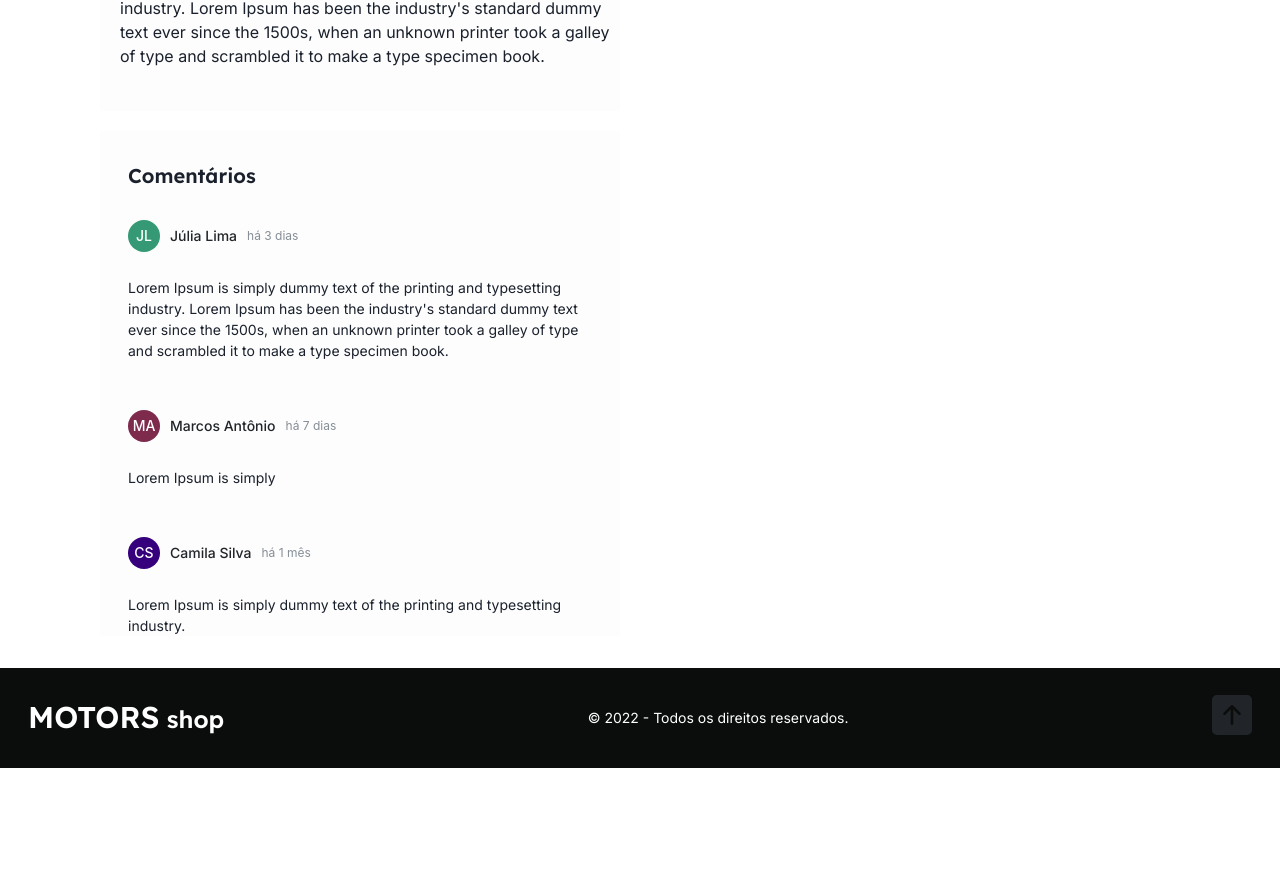
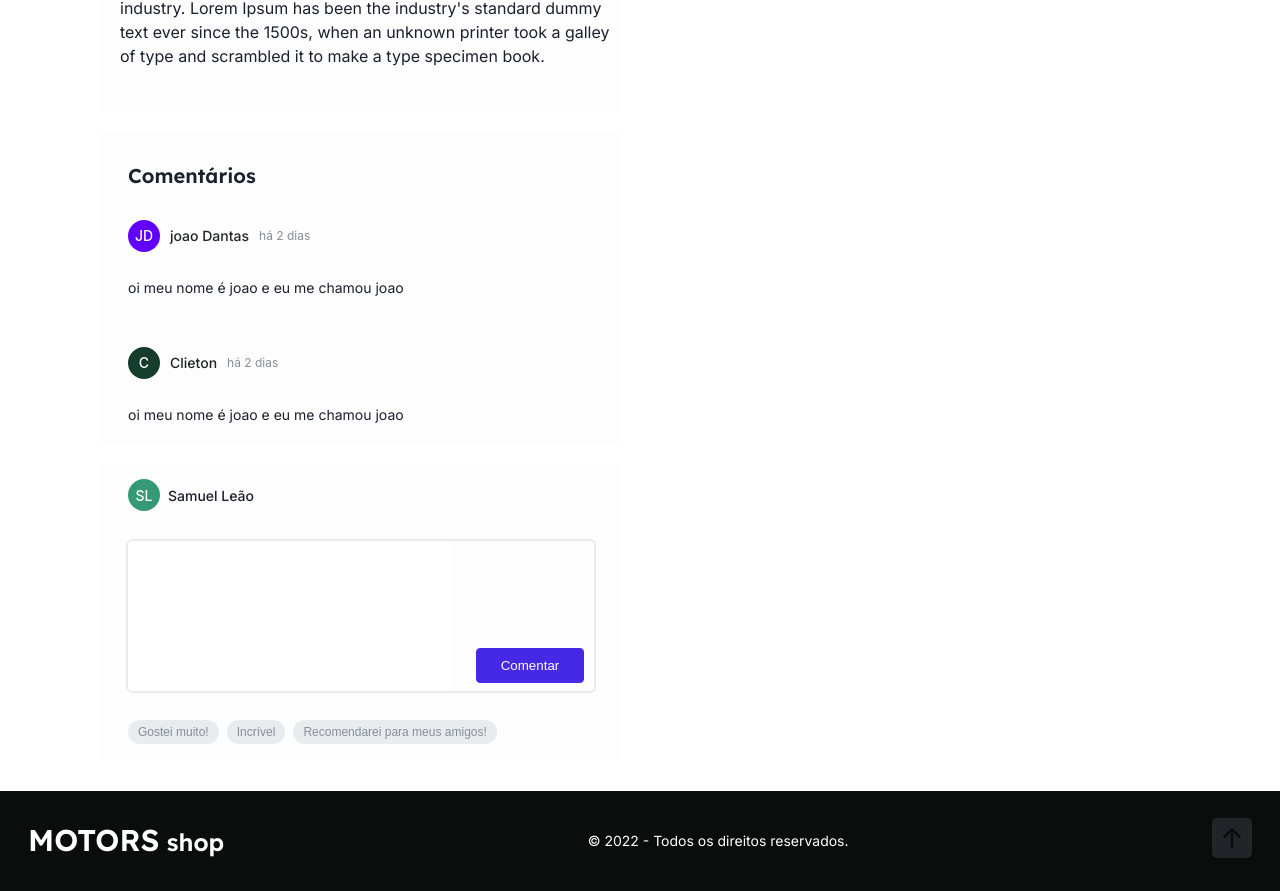
Before and after one commit to motors-shop-31/motors-shop, a React (Create React App) app in the folder motors-shop-front/: page /product in a window 1280 px wide. Shown: the part 850-1741 px from the top of the page. Before the commit the page ends 1618 px from the top, so only its background shows below. Built offline with nearby package versions, Linux system fonts and the light colour scheme.

Commit message:
feat: Input error and Page product

```diff
--- a/motors-shop-front/src/App.tsx
+++ b/motors-shop-front/src/App.tsx
@@ -4,7 +4,6 @@ import { FontsStyle } from "./styles/fonts";
 
 import { ButtonStyle } from "./styles/button";
 import { MainRoute } from "./routes/Route";
-import Navbar from "./components/Navbar";
 
 function App() {
   return (
@@ -12,7 +11,6 @@ function App() {
       <GlobalStyle />
       <FontsStyle />
       <ButtonStyle />
-
       <MainRoute />
     </>
   );
--- /dev/null
+++ b/motors-shop-front/src/components/CommentsProduct/index.tsx
@@ -0,0 +1,38 @@
+import { LogoName } from "../../pages/ProductPage/styles";
+import { useMemo } from "react";
+
+interface Iprops {
+  name: string;
+  description: string;
+  date: string;
+}
+
+export const CommentsProduct = ({ name, description, date }: Iprops) => {
+  const color = useMemo(() => {
+    return "--random" + Math.floor(Math.random() * (12 - 0) + 1);
+  }, []);
+
+  let firstLetter = name.trim().split(" ")[0][0]?.toLocaleUpperCase();
+  let secondLetter = "";
+
+  if (name.split(" ").length > 1) {
+    secondLetter = name.split(" ")[1][0]?.toLocaleUpperCase();
+  }
+
+  if (!secondLetter) {
+    secondLetter = "";
+  }
+
+  return (
+    <div className="container-comment">
+      <div className="container-info">
+        <LogoName color={color}>
+          {`${firstLetter}${secondLetter}`.trim()}
+        </LogoName>
+        <h3 className="body-2-500">{name.trim()}</h3>
+        <h4>{date}</h4>
+      </div>
+      <p className="body-2-400">{description}</p>
+    </div>
+  );
+};
--- /dev/null
+++ b/motors-shop-front/src/components/InputError/styles.ts
@@ -0,0 +1,43 @@
+import styled from "styled-components";
+
+export const Div = styled.div`
+  width: 100%;
+  display: flex;
+  justify-content: space-between;
+`;
+
+export const Error = styled.div`
+  position: relative;
+
+  svg {
+    color: #f10;
+  }
+
+  &:hover span {
+    opacity: 1;
+  }
+
+  span {
+    position: absolute;
+    background-color: #f10;
+    padding: 4px 15px;
+    border-radius: 3px;
+    top: -1px;
+    right: 26px;
+    opacity: 0;
+    transition: opacity 0.4s;
+    color: white;
+    white-space: nowrap;
+
+    &::before {
+      content: "";
+      border-style: solid;
+      border-width: 10px 7px 0px 7px;
+      transform: rotate(270deg);
+      border-color: #f10 transparent;
+      position: absolute;
+      top: 4px;
+      right: -8px;
+    }
+  }
+`;
--- a/motors-shop-front/src/pages/ProductPage/index.tsx
+++ b/motors-shop-front/src/pages/ProductPage/index.tsx
@@ -6,14 +6,77 @@ import {
   PhotosProduct,
   ProfileProduct,
   Comments,
-  LogoName,
+  InputComments,
+  Figure,
+  Issoai,
 } from "./styles";
 import Footer from "../../components/Footer";
 import Navbar from "../../components/Navbar";
+import { useState } from "react";
+import { CommentsProduct } from "../../components/CommentsProduct";
+import {
+  Modal,
+  ModalBody,
+  ModalCloseButton,
+  ModalContent,
+  ModalHeader,
+  ModalOverlay,
+  useDisclosure,
+} from "@chakra-ui/react";
+import { useNavigate } from "react-router-dom";
 
 export const ProductPage = () => {
+  const [value, setValue] = useState("");
+  const { isOpen, onOpen, onClose } = useDisclosure();
+  const [img, setImg] = useState("");
+  const [login, Setlogin] = useState(true);
+
+  const Navigate = useNavigate();
+
+  function comment() {
+    console.log(value);
+    setValue("");
+  }
+
+  const array = [
+    {
+      name: "joao Dantas",
+      description: "oi meu nome é joao e eu me chamou joao",
+      date: "há 2 dias",
+    },
+    {
+      name: "Clieton",
+      description: "oi meu nome é joao e eu me chamou joao",
+      date: "há 2 dias",
+    },
+  ];
+
   return (
     <>
+      <Modal closeOnOverlayClick={false} isOpen={isOpen} onClose={onClose}>
+        <ModalOverlay />
+        <Issoai>
+          <ModalContent
+            width={"520px"}
+            height={"354px"}
+            borderRadius={"8px"}
+            className="teste"
+          >
+            <ModalHeader>Imagem do veículo</ModalHeader>
+            <ModalCloseButton />
+            <ModalBody
+              pb={6}
+              display={"flex"}
+              justifyContent={"center"}
+              alignItems={"center"}
+            >
+              <Figure>
+                <img src={img} alt="" />
+              </Figure>
+            </ModalBody>
+          </ModalContent>
+        </Issoai>
+      </Modal>
       <Navbar />
       <BackgroundPurple />
       <Container>
@@ -51,36 +114,72 @@ export const ProductPage = () => {
             <ul>
               <li>
                 <img
+                  onClick={() => {
+                    setImg(
+                      "https://s2.glbimg.com/RL7sN_k9FVLGtaeK-nx4AtjRgqA=/0x0:2540x1693/924x0/smart/filters:strip_icc()/i.s3.glbimg.com/v1/AUTH_cf9d035bf26b4646b105bd958f32089d/internal_photos/bs/2020/h/l/4oOMchSDqa6sJkL4a9Tg/ftypefrente.jpg"
+                    );
+                    onOpen();
+                  }}
                   src="https://s2.glbimg.com/RL7sN_k9FVLGtaeK-nx4AtjRgqA=/0x0:2540x1693/924x0/smart/filters:strip_icc()/i.s3.glbimg.com/v1/AUTH_cf9d035bf26b4646b105bd958f32089d/internal_photos/bs/2020/h/l/4oOMchSDqa6sJkL4a9Tg/ftypefrente.jpg"
                   alt=""
                 />
               </li>
               <li>
                 <img
+                  onClick={() => {
+                    setImg(
+                      "https://revistacarro.com.br/wp-content/uploads/2022/05/Q3-Sportback-Performance-Black_1.jpg"
+                    );
+                    onOpen();
+                  }}
+                  src="https://revistacarro.com.br/wp-content/uploads/2022/05/Q3-Sportback-Performance-Black_1.jpg"
+                  alt=""
+                />
+              </li>
+              <li>
+                <img
+                  onClick={() => {
+                    setImg(
+                      "https://s2.glbimg.com/RL7sN_k9FVLGtaeK-nx4AtjRgqA=/0x0:2540x1693/924x0/smart/filters:strip_icc()/i.s3.glbimg.com/v1/AUTH_cf9d035bf26b4646b105bd958f32089d/internal_photos/bs/2020/h/l/4oOMchSDqa6sJkL4a9Tg/ftypefrente.jpg"
+                    );
+                    onOpen();
+                  }}
                   src="https://s2.glbimg.com/RL7sN_k9FVLGtaeK-nx4AtjRgqA=/0x0:2540x1693/924x0/smart/filters:strip_icc()/i.s3.glbimg.com/v1/AUTH_cf9d035bf26b4646b105bd958f32089d/internal_photos/bs/2020/h/l/4oOMchSDqa6sJkL4a9Tg/ftypefrente.jpg"
                   alt=""
                 />
               </li>
               <li>
                 <img
+                  onClick={() => {
+                    setImg(
+                      "https://s2.glbimg.com/RL7sN_k9FVLGtaeK-nx4AtjRgqA=/0x0:2540x1693/924x0/smart/filters:strip_icc()/i.s3.glbimg.com/v1/AUTH_cf9d035bf26b4646b105bd958f32089d/internal_photos/bs/2020/h/l/4oOMchSDqa6sJkL4a9Tg/ftypefrente.jpg"
+                    );
+                    onOpen();
+                  }}
                   src="https://s2.glbimg.com/RL7sN_k9FVLGtaeK-nx4AtjRgqA=/0x0:2540x1693/924x0/smart/filters:strip_icc()/i.s3.glbimg.com/v1/AUTH_cf9d035bf26b4646b105bd958f32089d/internal_photos/bs/2020/h/l/4oOMchSDqa6sJkL4a9Tg/ftypefrente.jpg"
                   alt=""
                 />
               </li>
               <li>
                 <img
+                  onClick={() => {
+                    setImg(
+                      "https://s2.glbimg.com/RL7sN_k9FVLGtaeK-nx4AtjRgqA=/0x0:2540x1693/924x0/smart/filters:strip_icc()/i.s3.glbimg.com/v1/AUTH_cf9d035bf26b4646b105bd958f32089d/internal_photos/bs/2020/h/l/4oOMchSDqa6sJkL4a9Tg/ftypefrente.jpg"
+                    );
+                    onOpen();
+                  }}
                   src="https://s2.glbimg.com/RL7sN_k9FVLGtaeK-nx4AtjRgqA=/0x0:2540x1693/924x0/smart/filters:strip_icc()/i.s3.glbimg.com/v1/AUTH_cf9d035bf26b4646b105bd958f32089d/internal_photos/bs/2020/h/l/4oOMchSDqa6sJkL4a9Tg/ftypefrente.jpg"
                   alt=""
                 />
               </li>
               <li>
                 <img
-                  src="https://s2.glbimg.com/RL7sN_k9FVLGtaeK-nx4AtjRgqA=/0x0:2540x1693/924x0/smart/filters:strip_icc()/i.s3.glbimg.com/v1/AUTH_cf9d035bf26b4646b105bd958f32089d/internal_photos/bs/2020/h/l/4oOMchSDqa6sJkL4a9Tg/ftypefrente.jpg"
-                  alt=""
-                />
-              </li>
-              <li>
-                <img
+                  onClick={() => {
+                    setImg(
+                      "https://s2.glbimg.com/RL7sN_k9FVLGtaeK-nx4AtjRgqA=/0x0:2540x1693/924x0/smart/filters:strip_icc()/i.s3.glbimg.com/v1/AUTH_cf9d035bf26b4646b105bd958f32089d/internal_photos/bs/2020/h/l/4oOMchSDqa6sJkL4a9Tg/ftypefrente.jpg"
+                    );
+                    onOpen();
+                  }}
                   src="https://s2.glbimg.com/RL7sN_k9FVLGtaeK-nx4AtjRgqA=/0x0:2540x1693/924x0/smart/filters:strip_icc()/i.s3.glbimg.com/v1/AUTH_cf9d035bf26b4646b105bd958f32089d/internal_photos/bs/2020/h/l/4oOMchSDqa6sJkL4a9Tg/ftypefrente.jpg"
                   alt=""
                 />
@@ -101,52 +200,76 @@ export const ProductPage = () => {
       <Comments>
         <div className="container">
           <h2 className="Heading-6-600">Comentários</h2>
-          <div className="container-comment">
-            <div className="container-info">
-              <LogoName
-                color={"--random" + Math.floor(Math.random() * (12 - 0) + 1)}
+          {array &&
+            array.map((item, i) => {
+              return (
+                <CommentsProduct
+                  date={item.date}
+                  description={item.description}
+                  name={item.name}
+                  key={i}
+                />
+              );
+            })}
+        </div>
+      </Comments>
+      <InputComments>
+        <div className="container">
+          <div className="div-name">
+            {login ? (
+              <>
+                <div>SL</div>
+                <h3 className="body-2-500">Samuel Leão</h3>
+              </>
+            ) : (
+              <></>
+            )}
+          </div>
+          <div className="div-input">
+            <textarea
+              value={value}
+              onChange={(e) => {
+                setValue(e.target.value);
+              }}
+            />
+            {login ? (
+              <button className="brand1" onClick={comment}>
+                Comentar
+              </button>
+            ) : (
+              <button
+                className="disable"
+                onClick={() => Navigate("/login", { replace: true })}
               >
-                JL
-              </LogoName>
-              <h3 className="body-2-500">Júlia Lima</h3>
-              <h4>há 3 dias</h4>
-            </div>
-            <p className="body-2-400">
-              Lorem Ipsum is simply dummy text of the printing and typesetting
-              industry. Lorem Ipsum has been the industry's standard dummy text
-              ever since the 1500s, when an unknown printer took a galley of
-              type and scrambled it to make a type specimen book.
-            </p>
+                Comentar
+              </button>
+            )}
           </div>
-          <div className="container-comment">
-            <div className="container-info">
-              <LogoName
-                color={"--random" + Math.floor(Math.random() * (12 - 0) + 1)}
-              >
-                MA
-              </LogoName>
-              <h3 className="body-2-500">Marcos Antônio</h3>
-              <h4>há 7 dias</h4>
-            </div>
-            <p className="body-2-400">Lorem Ipsum is simply</p>
-          </div>
-          <div className="container-comment">
-            <div className="container-info">
-              <LogoName
-                color={"--random" + Math.floor(Math.random() * (12 - 0) + 1)}
-              >
-                CS
-              </LogoName>
-              <h3 className="body-2-500">Camila Silva</h3>
-              <h4>há 1 mês</h4>
-            </div>
-            <p className="body-2-400">
-              Lorem Ipsum is simply dummy text of the printing and typesetting
-              industry.
-            </p>
+          <div className="div-buttons">
+            <button
+              onClick={(e) => {
+                setValue(`${value} Gostei muito!`);
+              }}
+            >
+              Gostei muito!
+            </button>
+            <button
+              onClick={(e) => {
+                setValue(`${value} Incrível`);
+              }}
+            >
+              Incrível
+            </button>
+            <button
+              onClick={(e) => {
+                setValue(`${value} Recomendarei para meus amigos!`);
+              }}
+            >
+              Recomendarei para meus amigos!
+            </button>
           </div>
         </div>
-      </Comments>
+      </InputComments>
       <Footer />
     </>
   );
--- a/motors-shop-front/src/pages/ProductPage/styles.ts
+++ b/motors-shop-front/src/pages/ProductPage/styles.ts
@@ -28,6 +28,7 @@ export const Container = styled.div`
     justify-content: center;
 
     background-color: var(--grey10);
+    border-radius: 4px;
 
     img {
       width: 243px;
@@ -86,6 +87,7 @@ export const InfoProduct = styled.div`
   width: 290px;
   height: 255px;
   background-color: var(--grey10);
+  border-radius: 4px;
 
   display: flex;
   flex-direction: column;
@@ -133,6 +135,7 @@ export const Description = styled.div`
   width: 290px;
   height: 254px;
   background-color: var(--grey10);
+  border-radius: 4px;
 
   display: flex;
   flex-direction: column;
@@ -161,6 +164,7 @@ export const PhotosProduct = styled.div`
   width: 290px;
   height: 254px;
   background-color: var(--grey10);
+  border-radius: 4px;
 
   h2 {
     margin-left: 20px;
@@ -190,6 +194,7 @@ export const PhotosProduct = styled.div`
     img {
       width: 50px;
       height: 50px;
+      cursor: pointer;
     }
   }
 
@@ -226,6 +231,7 @@ export const ProfileProduct = styled.div`
   width: 290px;
   height: 294px;
   background-color: var(--grey10);
+  border-radius: 4px;
 
   display: flex;
   flex-direction: column;
@@ -273,10 +279,12 @@ export const Comments = styled.div`
 
   .container {
     width: 290px;
+    padding-bottom: 20px;
     background-color: var(--grey10);
     display: flex;
     flex-direction: column;
     gap: 40px;
+    border-radius: 4px;
   }
 
   .container-comment {
@@ -354,3 +362,183 @@ export const LogoName = styled.div`
   font-weight: 500;
   color: var(--whiteFixed);
 `;
+
+const randomColor2: string =
+  "--random" + Math.floor(Math.random() * (12 - 0) + 1);
+
+export const InputComments = styled.div`
+  width: 100%;
+  display: flex;
+  justify-content: center;
+  align-items: center;
+  flex-direction: column;
+  margin-top: 20px;
+
+  .container {
+    width: 290px;
+    height: 294px;
+    background-color: var(--grey10);
+    border-radius: 4px;
+
+    display: flex;
+    flex-direction: column;
+    justify-content: space-around;
+    align-items: flex-start;
+  }
+
+  .div-name {
+    display: flex;
+    align-items: center;
+    margin-left: 28px;
+    gap: 8px;
+
+    div {
+      width: 32px;
+      height: 32px;
+      border-radius: 100px;
+      background-color: var(${randomColor2});
+
+      display: flex;
+      justify-content: center;
+      align-items: center;
+
+      font-size: 14px;
+      font-weight: 500;
+      color: var(--whiteFixed);
+    }
+  }
+
+  .div-input {
+    display: flex;
+    flex-direction: column;
+    margin-left: 28px;
+    gap: 24px;
+
+    textarea {
+      width: 200px;
+      height: 50px;
+      border: 1.5px solid var(--grey7);
+      border-radius: 4px;
+      resize: none;
+
+      padding: 12px;
+
+      font-weight: 400;
+      font-size: 16px;
+      color: var(--grey3);
+    }
+
+    button {
+      width: 108px;
+      height: 35px;
+      border-radius: 4px;
+    }
+  }
+
+  .div-buttons {
+    display: flex;
+    flex-wrap: wrap;
+    margin-left: 28px;
+    gap: 8px;
+
+    button {
+      color: var(--grey3);
+      font-weight: 500;
+      font-size: 12px;
+
+      display: flex;
+      justify-content: center;
+      align-items: center;
+
+      background: var(--grey7);
+      border-radius: 24px;
+      padding: 10px;
+      height: 24px;
+    }
+  }
+
+  @media (min-width: 768px) {
+    align-items: flex-start;
+    width: 0;
+    margin-left: 100px;
+  }
+
+  @media (min-width: 1000px) {
+    .container {
+      width: 520px;
+    }
+    .div-input {
+      display: flex;
+      align-items: center;
+      flex-direction: row;
+      border-radius: 4px;
+      padding-right: 10px;
+      height: 150px;
+      outline: 2px solid var(--grey7);
+
+      :focus-within {
+        outline: 2px solid black;
+      }
+      textarea {
+        width: 300px;
+        height: 130px;
+        border: none;
+        overflow: hidden;
+        :focus {
+          outline: none;
+        }
+      }
+
+      button {
+        margin-top: 100px;
+      }
+    }
+  }
+
+  @media (min-width: 1400px) {
+    .container {
+      margin-left: 149px;
+    }
+  }
+
+  @media (min-width: 1500px) {
+    .container {
+      width: 720px;
+    }
+  }
+`;
+
+export const Figure = styled.div`
+  width: 400px;
+  height: 239px;
+  background-color: var(--grey7);
+  border-radius: 4px;
+
+  display: flex;
+  justify-content: center;
+  align-items: center;
+
+  img {
+    width: 280px;
+    height: 185px;
+
+    border-radius: 4px;
+  }
+
+  @media (max-width: 768px) {
+    width: 320px;
+
+    img {
+      width: 250px;
+      height: 155px;
+    }
+  }
+`;
+
+export const Issoai = styled.div`
+  @media (max-width: 768px) {
+    .teste {
+      width: 344px;
+    }
+  }
+`;
--- a/motors-shop-front/src/styles/button.ts
+++ b/motors-shop-front/src/styles/button.ts
@@ -54,6 +54,12 @@ export const ButtonStyle = createGlobalStyle`
    .disable {
         background-color: var(--grey5);
         border: 1.5px solid var(--grey5);
+
+        font-weight: 600;
+        font-size: 14px;
+        color: #FFFFFF;
+
+        cursor: not-allowed;
    }
 
    .brand1 {
```
Also changed, not shown: motors-shop-front/src/components/InputError/index.tsx (added, +32 -0 lines), 2 other files (tests, documents, lock files or other folders).
